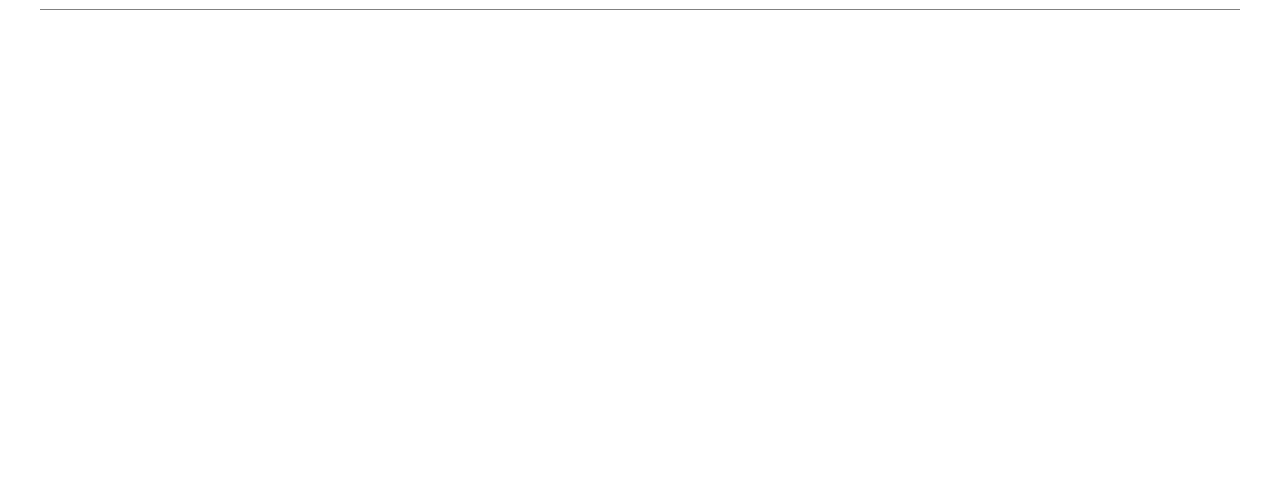
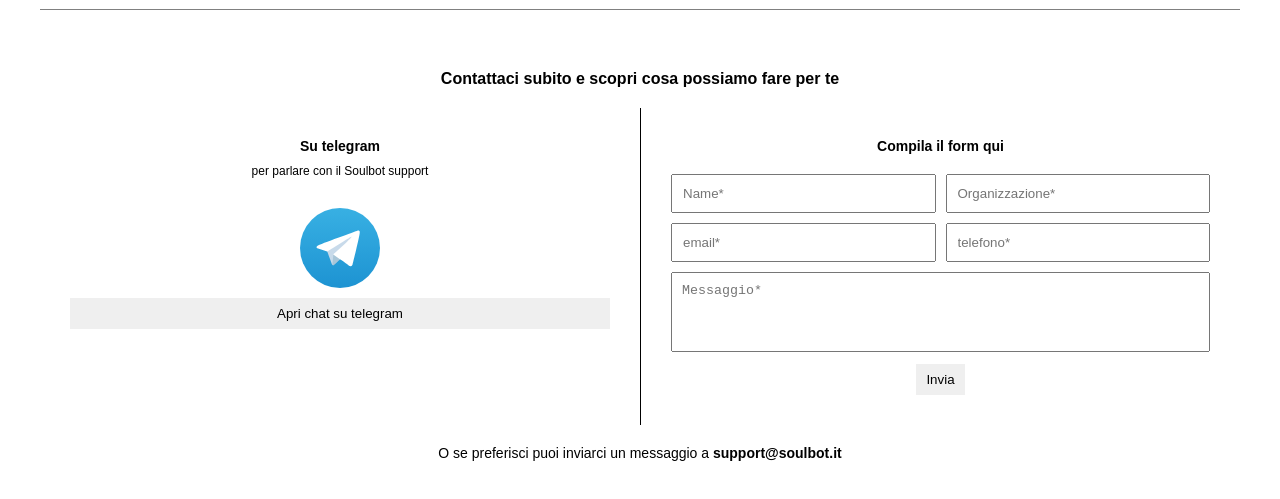
Before and after one commit to Chocosfera-Dev-Team/soulbot, a React (Create React App) app: page / in a window 1280 px wide. Shown: the part 3535-4034 px from the top of the page. Before the commit the page ends 3545 px from the top, so only its background shows below. Built offline with nearby package versions, Linux system fonts and the light colour scheme.

Commit message:
Added contact section

```diff
--- a/src/scss/_general.scss
+++ b/src/scss/_general.scss
@@ -14,6 +14,12 @@ html {
 
 button {
   cursor: pointer;
+}
+
+input[type="text"],
+input[type="email"],
+input[type="number"] {
+  padding: 1rem;
 }
 
 .section-title {
--- a/src/scss/sections/_Contact.scss
+++ b/src/scss/sections/_Contact.scss
@@ -0,0 +1,52 @@
+.contact {
+  padding: 6rem 1rem;
+
+  .email-address {
+    text-align: center;
+    font-size: 1.4rem;
+  }
+
+  &__panel {
+    display: flex;
+    margin-bottom: 2rem;
+
+    h3 {
+      font-size: 1.4rem;
+      text-align: center;
+    }
+
+    .telegram-contact {
+      width: 50%;
+      padding: 3rem;
+      display: flex;
+      flex-direction: column;
+      gap: 1rem;
+      p {
+        text-align: center;
+        font-size: 1.2rem;
+        padding-bottom: 2rem;
+      }
+    }
+    .email-form {
+      border-left: 1px solid black;
+      width: 50%;
+      padding: 3rem;
+      text-align: center;
+      div {
+        display: grid;
+        grid-template-columns: 1fr 1fr;
+        gap: 1rem;
+        padding: 2rem 0 1rem;
+      }
+      textarea {
+        resize: none;
+        width: 100%;
+        height: 8rem;
+        padding: 1rem;
+      }
+      .btn {
+        margin-top: 1rem;
+      }
+    }
+  }
+}
--- a/src/sections/Contact.js
+++ b/src/sections/Contact.js
@@ -1,5 +1,43 @@
 import React from "react";
+import { ReactComponent as TelegramIco } from "../assets/Telegram_logo.svg";
 
 export default function Contact() {
-  return <div></div>;
+  const handleSubmitEmail = (e) => {
+    e.preventDefault();
+  };
+
+  return (
+    <div className="contact">
+      <div className="content-container">
+        <h2 className="section-title">
+          Contattaci subito e scopri cosa possiamo fare per te
+        </h2>
+
+        <div className="contact__panel">
+          <div className="telegram-contact">
+            <h3>Su telegram</h3>
+            <p>per parlare con il Soulbot support</p>
+            <TelegramIco height="80" />
+            <button className="btn">Apri chat su telegram</button>
+          </div>
+          <form className="email-form" onSubmit={handleSubmitEmail}>
+            <h3>Compila il form qui</h3>
+            <div>
+              <input type="text" placeholder="Name*" required />
+              <input type="text" placeholder="Organizzazione*" required />
+              <input type="email" placeholder="email*" required />
+              <input type="number" placeholder="telefono*" required />
+            </div>
+            <textarea placeholder="Messaggio*"></textarea>
+            <input className="btn" type="submit" value="Invia" />
+          </form>
+        </div>
+
+        <p className="email-address">
+          O se preferisci puoi inviarci un messaggio a{" "}
+          <strong>support@soulbot.it</strong>
+        </p>
+      </div>
+    </div>
+  );
 }
```
Also changed, not shown: src/assets/Telegram_logo.svg (added).
